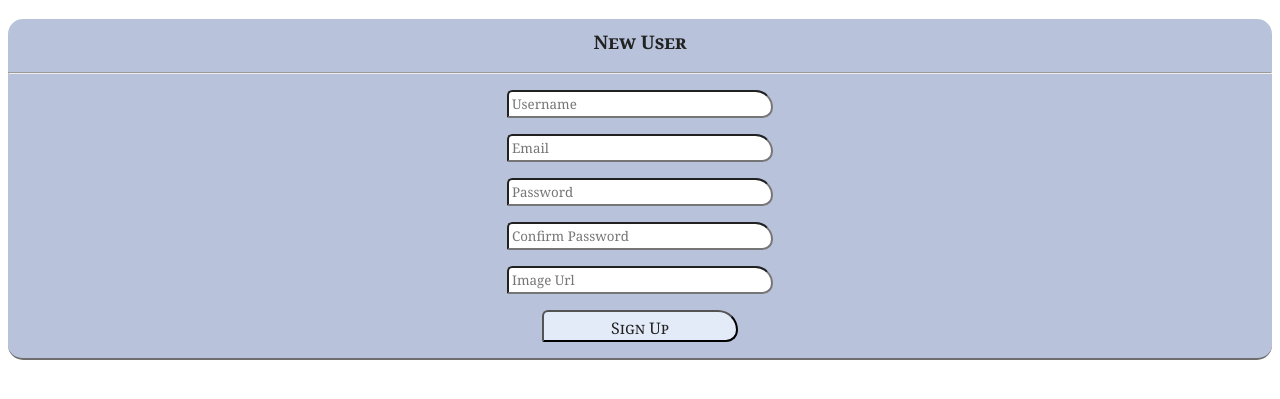
After one commit to TMDStudios/neo_rolodex, a Flask app: page /add_user/ in a window 1280 px wide. The commit adds this page. Shown: the top 399 px of the page. Run offline with Flask 2, Linux system fonts and the light colour scheme.

Commit message:
Added User table and Flask Migrate

```diff
--- a/app.py
+++ b/app.py
@@ -1,8 +1,11 @@
+from ast import Pass
+from enum import unique
 from dotenv import load_dotenv
 from flask import Flask, render_template, request, redirect, flash
 from flask_sqlalchemy import SQLAlchemy
+from flask_migrate import Migrate
 from flask_wtf import FlaskForm
-from wtforms import IntegerField, StringField, EmailField, SubmitField
+from wtforms import StringField, EmailField, SubmitField, PasswordField
 from wtforms.validators import DataRequired, Optional
 from datetime import datetime
 import requests
@@ -13,6 +16,66 @@ app = Flask(__name__)
 app.config['SQLALCHEMY_DATABASE_URI'] = os.getenv("DATABASE_URL")
 app.config["SECRET_KEY"] = os.getenv("SECRET_KEY")
 db = SQLAlchemy(app)
+migrate = Migrate(app, db)
+
+class User(db.Model):
+    id = db.Column(db.Integer, primary_key=True)
+    username = db.Column(db.String(200), nullable=False)
+    email = db.Column(db.String(200), nullable=False, unique=True)
+    password = db.Column(db.String(200), nullable=False)
+    image = db.Column(db.String(200))
+    date_created = db.Column(db.DateTime, default=datetime.utcnow)
+
+    def __init__(self, name, email, number, image):
+        self.username = name
+        self.email = email
+        self.password = number
+        self.image = image
+
+    def __repr__(self):
+        return f'<User {self.id}>'
+
+class UserForm(FlaskForm):
+    username = StringField("Username", validators=[DataRequired()])
+    email = EmailField("Email", validators=[DataRequired()])
+    password = PasswordField("Password", validators=[DataRequired()])
+    confirm_password = PasswordField("Confirm Password", validators=[DataRequired()])
+    image = StringField("Image", validators=[Optional()])
+    submit = SubmitField("Sign Up")
+
+@app.route('/add_user/', methods=['POST', 'GET'])
+def add_user():
+    form = UserForm()
+
+    if request.method == 'POST':
+        if form.validate_on_submit():
+            user = User.query.filter_by(email=form.email.data).first()
+            if user is None:
+                username = form.username.data
+                email = form.email.data
+                password = form.password.data
+                confirm_password = form.confirm_password.data
+                image = form.image.data
+
+                if password == confirm_password:
+                    try:
+                        if requests.get(image).status_code != 200:
+                            image = "https://tmdstudios.files.wordpress.com/2022/01/blank_profile.png"
+                    except:
+                        image = "https://tmdstudios.files.wordpress.com/2022/01/blank_profile.png"
+                    new_user = User(username, email, password, image)
+
+                    try:
+                        db.session.add(new_user)
+                        db.session.commit()
+                        return redirect('/')
+                    except:
+                        return 'Unable to create new user'
+                else:
+                    flash("Passwords do not match")
+                    return render_template('add_user.html', form=form)
+    else:
+        return render_template('add_user.html', form=form)
 
 class Contact(db.Model):
     id = db.Column(db.Integer, primary_key=True)
@@ -40,7 +103,8 @@ class ContactForm(FlaskForm):
 
 @app.route('/')
 def index():
-    return render_template('index.html')
+    users = User.query.order_by(User.username).all()
+    return render_template('index.html', users=users)
 
 @app.route('/contacts/', methods=['POST', 'GET'])
 def contacts():
--- /dev/null
+++ b/templates/add_user.html
@@ -0,0 +1,22 @@
+{% extends 'base.html' %}
+
+{% block head %}
+    <title>Add User</title>
+{% endblock %}
+
+{% block body %}
+    {% for message in get_flashed_messages() %}
+    <span class="alert">{{ message }}</span>
+    {% endfor %}
+    <form class="contact-form" action="/add_user/" method="POST">
+    {{ form.hidden_tag() }}
+    <h3 class="title">New User</h3>
+    <hr>
+    <p>{{ form.username(class="input-box", placeholder="Username") }}</p>
+    <p>{{ form.email(class="input-box", placeholder="Email") }}</p>
+    <p>{{ form.password(class="input-box", placeholder="Password") }}</p>
+    <p>{{ form.confirm_password(class="input-box", placeholder="Confirm Password") }}</p>
+    <p>{{ form.image(class="input-box", placeholder="Image Url") }}</p>
+    <p>{{ form.submit(id="submit") }}</p>
+    </form>
+{% endblock %}
```
Also changed, not shown: templates/index.html (+9 -0 lines), 1 other file.
